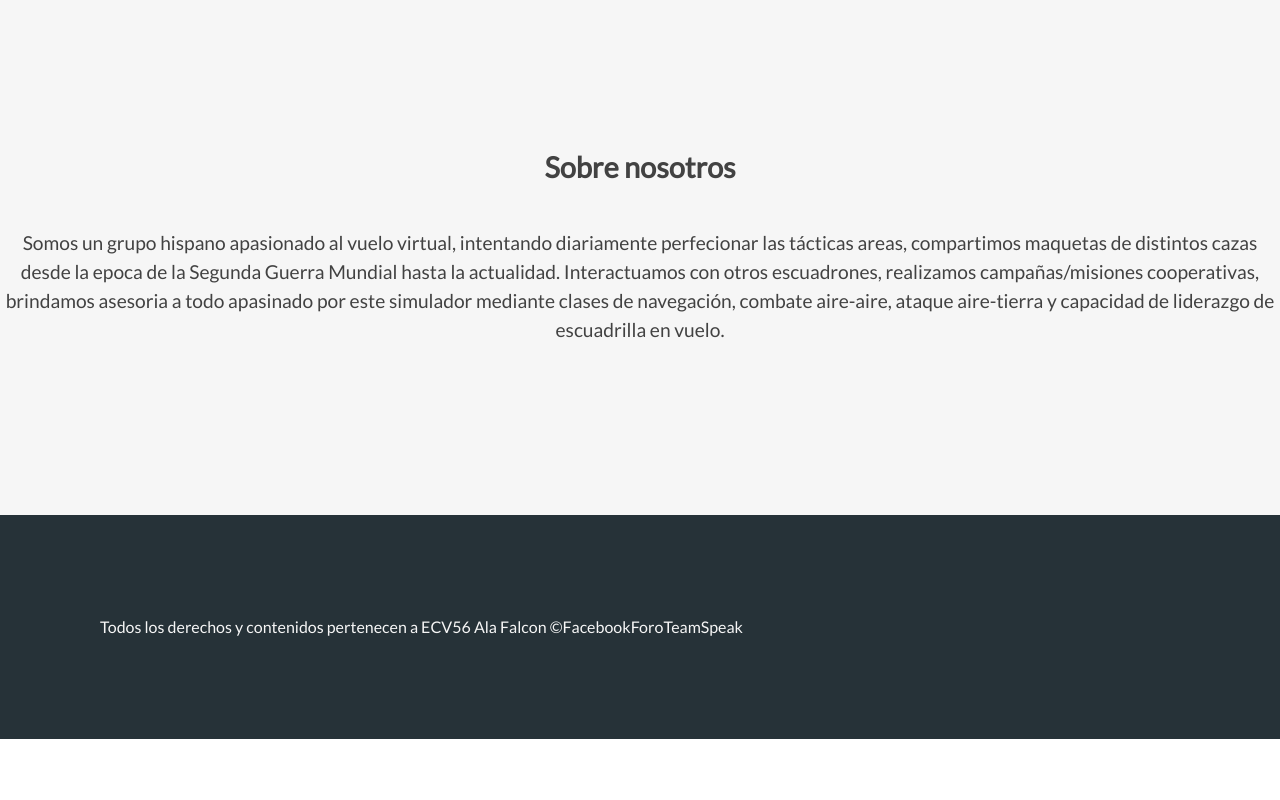
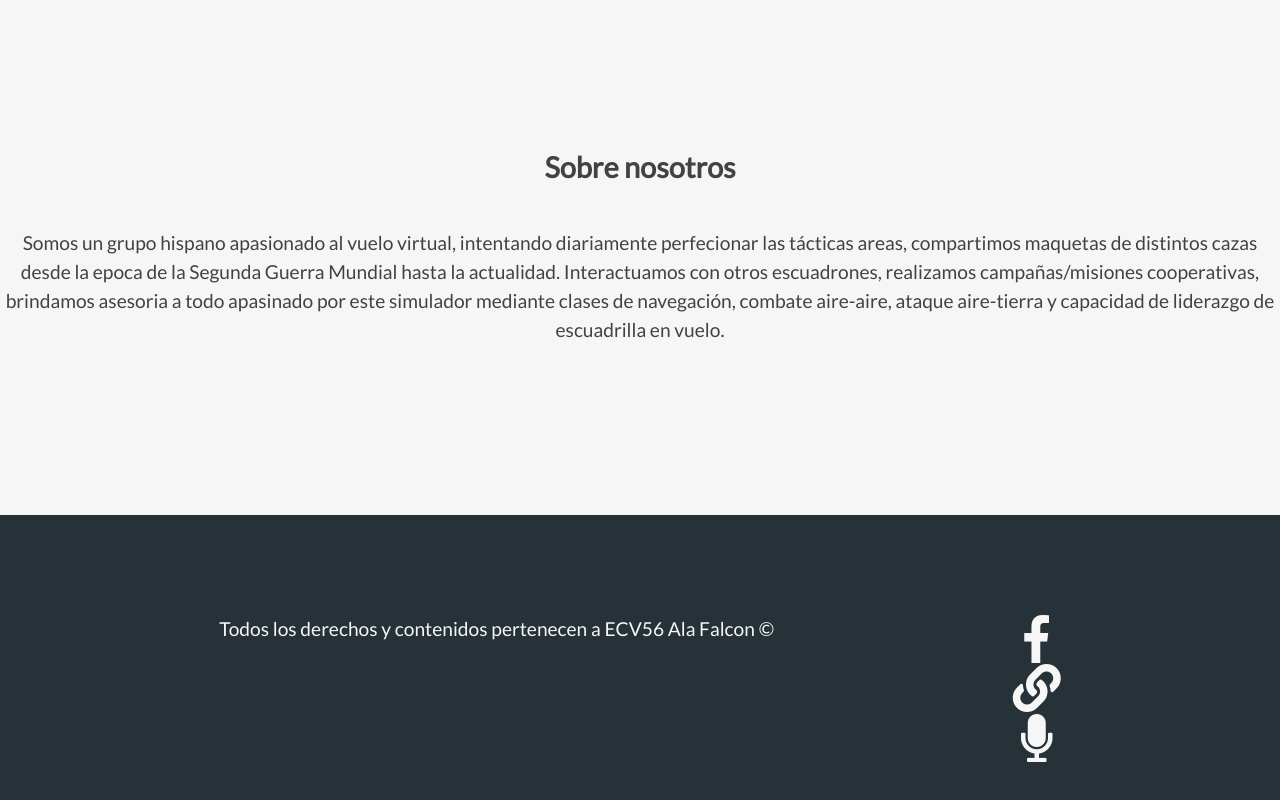
Before and after one commit to EnzoDarling/ecv56condor, a website: page src/index.pug in a window 1280 px wide. Shown: the part 2367-3167 px from the top of the page. Before the commit the page ends 3106 px from the top, so only its background shows below. Drawn offline with nearby package versions, Linux system fonts and the light colour scheme; files that its build step writes are made by us from their sources; files whose address does not match are found by name.

Commit message:
Fixing footer

```diff
--- a/src/index.pug
+++ b/src/index.pug
@@ -97,6 +97,12 @@ html(lang="en")
           a(href="") ECV56 Ala Falcon
           |  &copy
       .FootLinks
-      a(href="") Facebook
-      a(href="") Foro
-      a(href="") TeamSpeak
+        .linkItem
+        a(href="")
+          i(class="linkIcon fab fa-facebook-f")
+        .linkItem
+        a(href="")
+          i(class="linkIcon fas fa-link")
+        .linkItem
+        a(href="")
+          i(class="linkIcon fas fa-microphone")
--- a/src/sass/style.sass
+++ b/src/sass/style.sass
@@ -188,15 +188,22 @@ body
     h2,p
       padding: 20px 0px
 
-.Footer
+.Footer, .foot
   position: relative
   display: flex
   padding: 100px
   text-align: center
   background-color: $darkblue
   color: $lightwhite
+  font-size: 1.2em
+  justify-content: center
+  justify-content: space-around
   a
+    font-family: 'Lato', sans-serif
     color: $lightwhite
     text-decoration: none
+
     &:hover
       color: $linkscolor
+    .linkIcon
+      font-size: 2.5em
```
Also changed, not shown: dist/css/style.css, dist/index.html.
